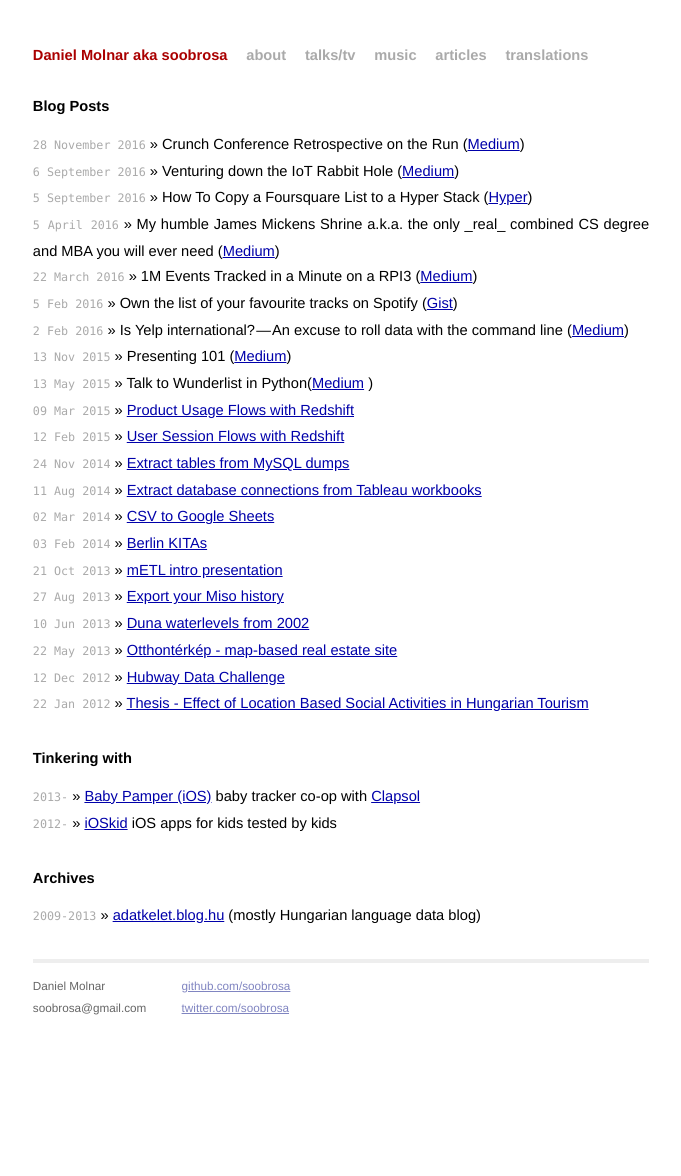
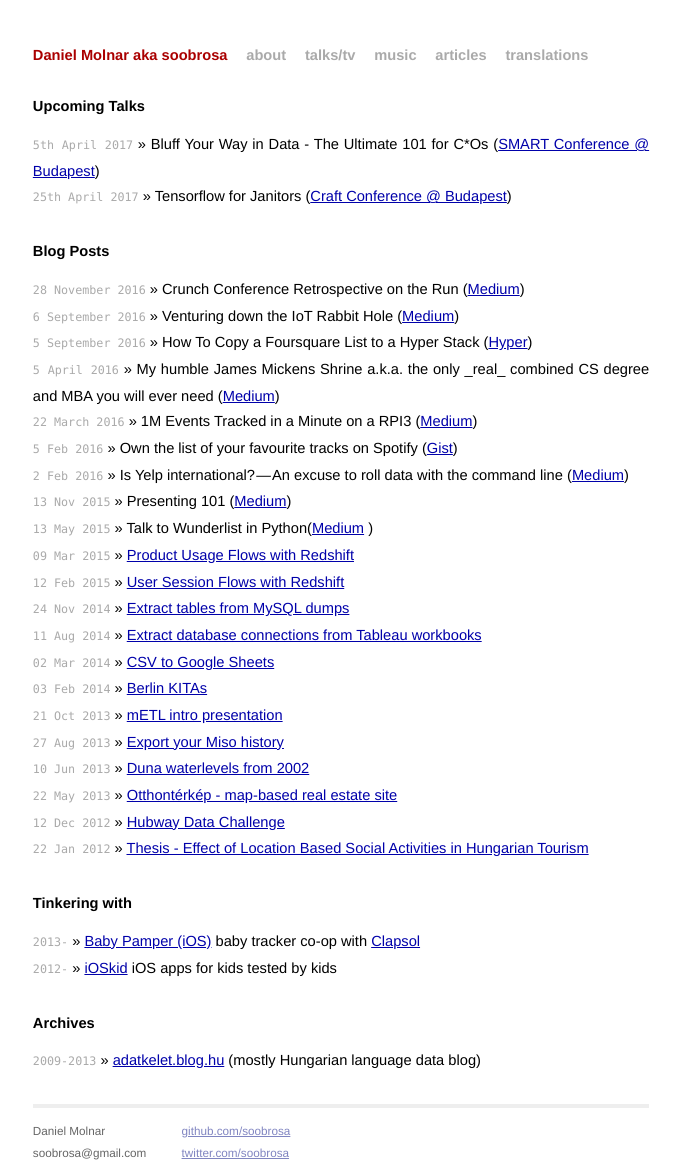
Before and after one commit to mojombo/mojombo.github.io, a Jekyll site: the page built from index.html, in a window 1280 px wide. Shown: the whole page, without its empty margins (299-980 px from the left). Built offline with Jekyll 4.4.1, drawn with Linux system fonts in a browser that asks for light colours; before the commit the page ends 1031 px from its top, so only the background shows below that.

Commit message:
Upcoming talks section

```diff
--- a/index.html
+++ b/index.html
@@ -2,6 +2,13 @@
 layout: default
 title: soobrosa
 ---
+
+<div id="home">
+  <h1>Upcoming Talks</h1>
+  <ul class="posts">
+    <li><span>5th April 2017</span> &raquo; Bluff Your Way in Data - The Ultimate 101 for C*Os (<a href="http://www.smartconference.hu/Programs">SMART Conference @ Budapest</a>)
+    <li><span>25th April 2017</span> &raquo; Tensorflow for Janitors (<a href="https://craft-conf.com/speaker/DanielMolnar">Craft Conference @ Budapest</a>)
+  </ul>
 
 <div id="home">
   <h1>Blog Posts</h1>
```
